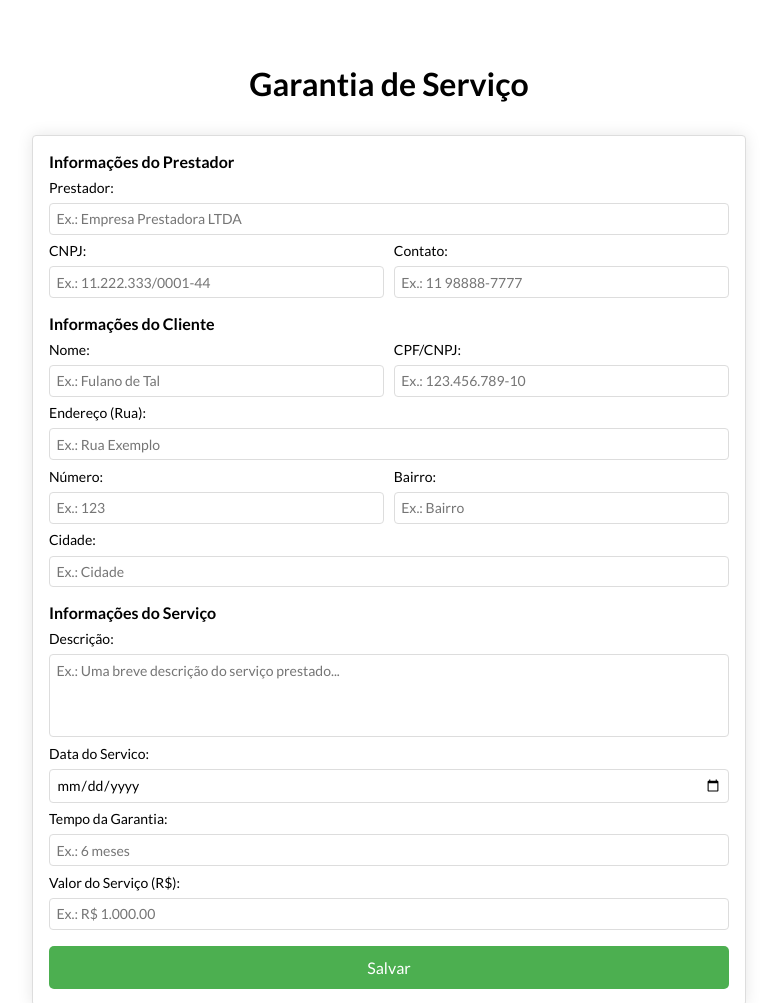
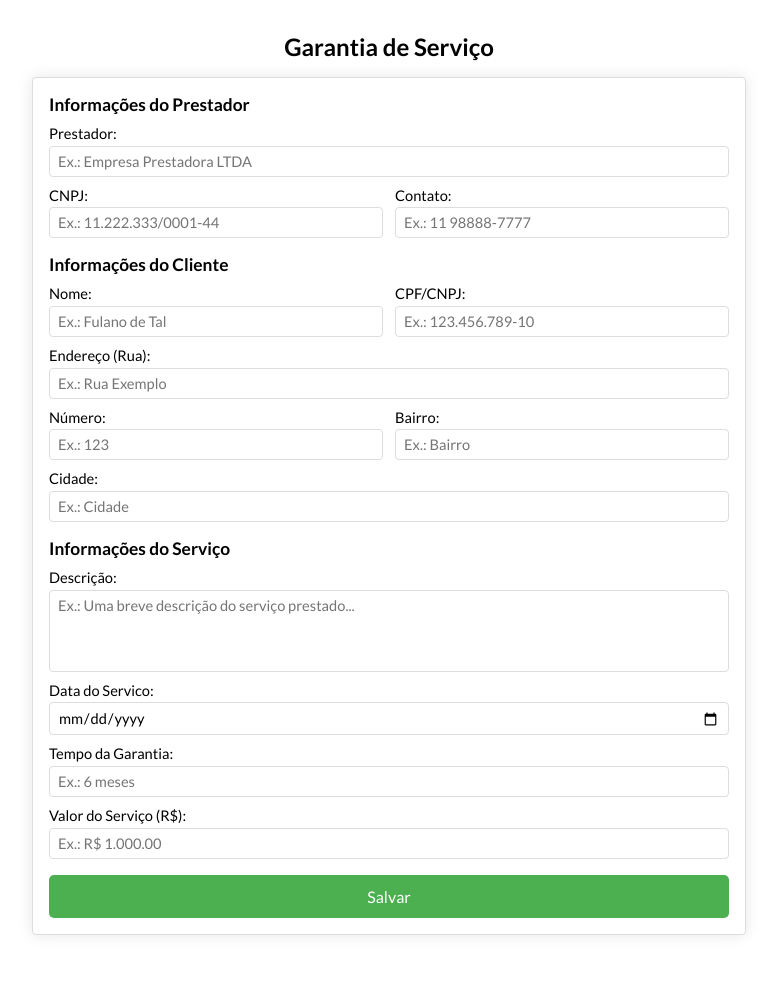
Before and after one commit to pdaug/garantia, a website: page index.html in a window 1280 px wide. Shown: the top 1003 px of the page, without its empty margins (251-1028 px from the left). After the commit the page ends 951 px from the top, so only its background shows below. Drawn offline with Linux system fonts and the light colour scheme.

Commit message:
fix: style

```diff
--- a/src/style.css
+++ b/src/style.css
@@ -1,4 +1,5 @@
 * {
+  font-size: 11pt;
   font-family: "Lato", sans-serif;
 }
 
@@ -6,18 +7,18 @@ body {
   display: flex;
   flex-direction: column;
   margin: 0;
-  padding: 2rem 0;
+  padding: 16px 0;
 }
 
 h1 {
-  font-size: 2rem;
+  font-size: 18pt;
   text-align: center;
   margin: 0;
-  padding: 2rem;
+  padding: 16px 0;
 }
 
 h2 {
-  font-size: 1rem;
+  font-size: 13pt;
   margin: 0;
   padding: 0;
 }
@@ -29,35 +30,35 @@ form {
   box-shadow: 0 0 1rem rgba(0, 0, 0, 0.1);
   display: flex;
   flex-direction: column;
-  gap: 1rem;
+  gap: 16px;
   margin: 0 auto;
   max-width: 680px;
-  padding: 1rem;
+  padding: 16px;
 }
 
 .form-row {
   display: flex;
-  gap: 0.6rem;
+  gap: 12px;
 }
 
 .form-section {
   display: flex;
   flex-direction: column;
-  gap: 0.6rem;
+  gap: 12px;
 }
 
 .form-group {
   display: flex;
   flex: 1;
   flex-direction: column;
-  gap: 0.2rem;
+  gap: 4px;
 }
 
 label {
-  font-size: 0.875rem;
+  font-size: 11pt;
   font-weight: normal;
   line-height: 1;
-  margin-bottom: 5px;
+  margin-bottom: 0px;
 }
 
 input,
@@ -65,8 +66,8 @@ textarea {
   border: 1px solid #ddd;
   border-radius: 4px;
   box-sizing: border-box;
-  font-size: 0.875rem;
-  padding: 0.4rem;
+  font-size: 11pt;
+  padding: 6px 8px;
 }
 
 textarea {
```
